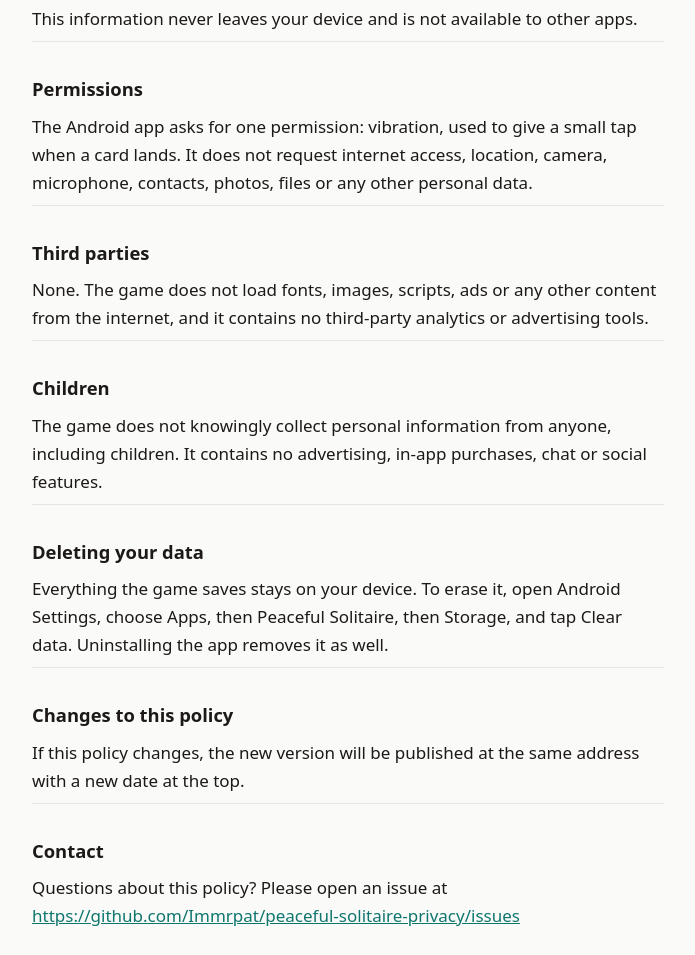
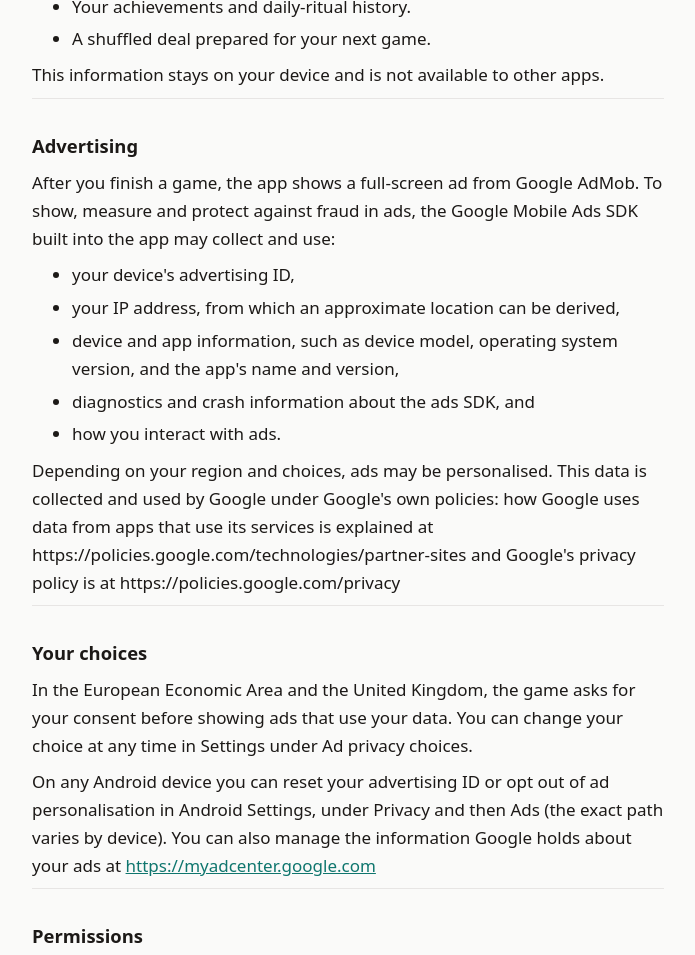
Before and after one commit to Immrpat/peaceful-solitaire-privacy, a plain HTML site: page index.html in a window 1280 px wide. Shown: the part 775-1730 px from the top of the page, without its empty margins (292-987 px from the left). Drawn offline with Linux system fonts and the light colour scheme.

Commit message:
Update privacy policy: the app now shows an AdMob ad after each finished game
Co-Authored-By: Claude Sonnet 5.5 <noreply@anthropic.com>

```diff
--- a/index.html
+++ b/index.html
@@ -4,7 +4,7 @@
   <meta charset="utf-8">
   <meta name="viewport" content="width=device-width, initial-scale=1">
   <title>Privacy Policy – Peaceful Solitaire</title>
-  <meta name="description" content="Peaceful Solitaire collects no personal information and never connects to the internet.">
+  <meta name="description" content="How Peaceful Solitaire and its ads use data.">
   <style>
     :root { --bg: #fafaf9; --fg: #1c1917; --muted: #57534e; --line: #e7e5e4; --accent: #0f766e; }
     @media (prefers-color-scheme: dark) { :root { --bg: #0c1512; --fg: #ecfdf5; --muted: #a8b5ae; --line: #1f2f29; --accent: #5eead4; } }
@@ -27,11 +27,11 @@
     <p class="updated">Peaceful Solitaire · Last updated 12 October 2026</p>
     <section>
       <h2>In short</h2>
-      <p>Peaceful Solitaire does not collect, transmit, share or sell any personal information. The game runs entirely on your device and never connects to the internet.</p>
+      <p>Peaceful Solitaire is free and shows one full-screen ad after you finish a game. The game itself has no accounts and collects no personal information. The ads are provided by Google AdMob, which collects some data in order to show and measure them (see Advertising below).</p>
     </section>
     <section>
       <h2>Information we collect</h2>
-      <p>None. The game has no accounts, no analytics, no advertising, no crash reporting and no third-party code that collects data.</p>
+      <p>We do not collect any personal information ourselves, and we never receive the information that the ad provider collects. The game has no accounts, no analytics and no crash reporting of its own.</p>
     </section>
     <section>
       <h2>What is saved on your device</h2>
@@ -43,23 +43,40 @@
         <li>Your achievements and daily-ritual history.</li>
         <li>A shuffled deal prepared for your next game.</li>
       </ul>
-      <p>This information never leaves your device and is not available to other apps.</p>
+      <p>This information stays on your device and is not available to other apps.</p>
+    </section>
+    <section>
+      <h2>Advertising</h2>
+      <p>After you finish a game, the app shows a full-screen ad from Google AdMob. To show, measure and protect against fraud in ads, the Google Mobile Ads SDK built into the app may collect and use:</p>
+      <ul>
+        <li>your device's advertising ID,</li>
+        <li>your IP address, from which an approximate location can be derived,</li>
+        <li>device and app information, such as device model, operating system version, and the app's name and version,</li>
+        <li>diagnostics and crash information about the ads SDK, and</li>
+        <li>how you interact with ads.</li>
+      </ul>
+      <p>Depending on your region and choices, ads may be personalised. This data is collected and used by Google under Google's own policies: how Google uses data from apps that use its services is explained at https://policies.google.com/technologies/partner-sites and Google's privacy policy is at https://policies.google.com/privacy</p>
+    </section>
+    <section>
+      <h2>Your choices</h2>
+      <p>In the European Economic Area and the United Kingdom, the game asks for your consent before showing ads that use your data. You can change your choice at any time in Settings under Ad privacy choices.</p>
+      <p>On any Android device you can reset your advertising ID or opt out of ad personalisation in Android Settings, under Privacy and then Ads (the exact path varies by device). You can also manage the information Google holds about your ads at <a href="https://myadcenter.google.com">https://myadcenter.google.com</a></p>
     </section>
     <section>
       <h2>Permissions</h2>
-      <p>The Android app asks for one permission: vibration, used to give a small tap when a card lands. It does not request internet access, location, camera, microphone, contacts, photos, files or any other personal data.</p>
+      <p>The Android app itself asks for vibration, used to give a small tap when a card lands, and internet access, used to load ads and consent messages. The Google Mobile Ads library built into the app also declares the advertising ID permission and a few standard technical permissions it needs to work, such as reading basic network and phone state. The app does not request location, camera, microphone, contacts, photos, files or any other personal data.</p>
     </section>
     <section>
       <h2>Third parties</h2>
-      <p>None. The game does not load fonts, images, scripts, ads or any other content from the internet, and it contains no third-party analytics or advertising tools.</p>
+      <p>The only third party in the app is Google, through AdMob. The game contains no other advertising, analytics or tracking tools, and loads no fonts, images or scripts from the internet.</p>
     </section>
     <section>
       <h2>Children</h2>
-      <p>The game does not knowingly collect personal information from anyone, including children. It contains no advertising, in-app purchases, chat or social features.</p>
+      <p>The game is not directed at children under 13, and we do not knowingly collect personal information from children. It contains no in-app purchases, chat or social features. If you believe a child has provided personal information, please contact us and we will help.</p>
     </section>
     <section>
       <h2>Deleting your data</h2>
-      <p>Everything the game saves stays on your device. To erase it, open Android Settings, choose Apps, then Peaceful Solitaire, then Storage, and tap Clear data. Uninstalling the app removes it as well.</p>
+      <p>Everything the game itself saves stays on your device. To erase it, open Android Settings, choose Apps, then Peaceful Solitaire, then Storage, and tap Clear data. Uninstalling the app removes it as well. Information held by Google for advertising is managed through the choices described above.</p>
     </section>
     <section>
       <h2>Changes to this policy</h2>
```
